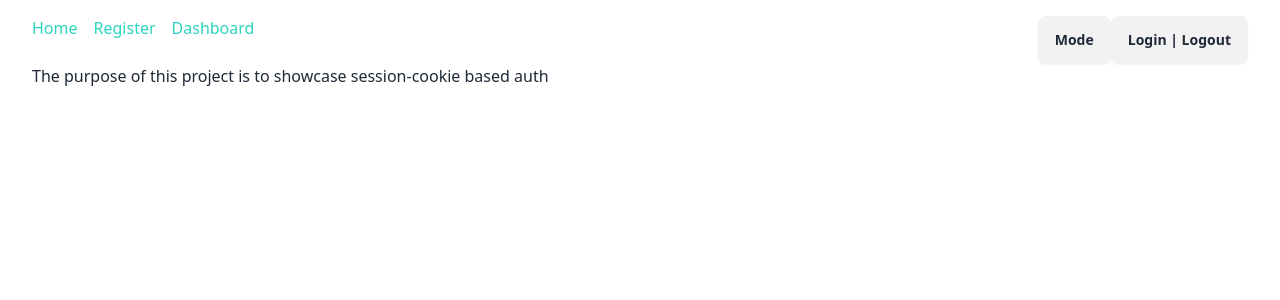
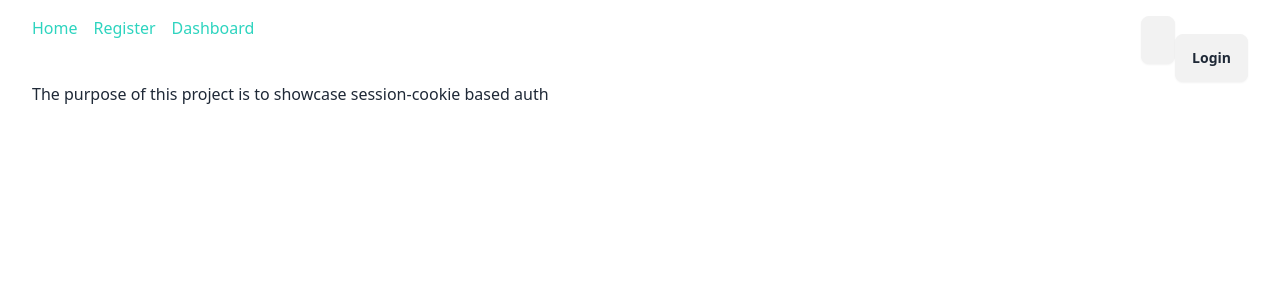
Before and after one commit to bisw4sh/Express-Practice, a React (Vite) app in the folder 11 session-auth/frontend/: page / in a window 1280 px wide. Shown: the top 300 px of the page. Built offline with nearby package versions, Linux system fonts and the light colour scheme.

Commit message:
session ui function

```diff
--- a/11 session-auth/frontend/package.json
+++ b/11 session-auth/frontend/package.json
@@ -10,6 +10,8 @@
     "preview": "vite preview"
   },
   "dependencies": {
+    "@types/js-cookie": "^3.0.6",
+    "js-cookie": "^3.0.5",
     "react": "^18.2.0",
     "react-dom": "^18.2.0",
     "react-router-dom": "^6.21.1"
--- a/11 session-auth/frontend/src/App.tsx
+++ b/11 session-auth/frontend/src/App.tsx
@@ -4,6 +4,7 @@ import {
   Route,
   RouterProvider,
 } from "react-router-dom";
+import AuthContext from "./context/AuthContext";
 
 import Navbar from "./components/Navbar";
 import Dashboard from "./pages/Dashboard";
@@ -23,5 +24,9 @@ const router = createBrowserRouter(
 );
 
 export default function App() {
-  return <RouterProvider router={router}></RouterProvider>;
+  return (
+    <AuthContext>
+      <RouterProvider router={router}></RouterProvider>
+    </AuthContext>
+  );
 }
--- a/11 session-auth/frontend/src/components/Navbar.tsx
+++ b/11 session-auth/frontend/src/components/Navbar.tsx
@@ -1,6 +1,14 @@
 import { Outlet, NavLink } from "react-router-dom";
+import { userContext, AuthContextType } from "../context/AuthContext";
+import { useContext } from "react";
 
 export default function Navbar() {
+  const { user, setUser } = useContext(userContext) as AuthContextType;
+
+  const handleLogOut = async () => {
+    await fetch("/api/logout");
+    setUser("");
+  };
   return (
     <div className="px-8 py-4">
       <nav className="w-full flex justify-between">
@@ -25,13 +33,16 @@ export default function Navbar() {
           </NavLink>
         </div>
         <div>
-
-        <button className="btn">
-          Mode
-        </button>
-        <button className="btn">
-          <NavLink to='login'>Login | Logout</NavLink>
-        </button>
+          <button className="btn capitalize">{user}</button>
+          <button className="btn">
+            {!user ? (
+              <NavLink to="login">Login</NavLink>
+            ) : (
+              <span className="btn" onClick={handleLogOut}>
+                Logout
+              </span>
+            )}
+          </button>
         </div>
       </nav>
       <Outlet />
--- /dev/null
+++ b/11 session-auth/frontend/src/context/AuthContext.tsx
@@ -0,0 +1,21 @@
+import { createContext, useState } from "react";
+
+export interface AuthContextType {
+  user: string;
+  setUser: (user: string) => void;
+}
+
+export const userContext = createContext<AuthContextType | null>(null);
+
+export default function AuthContext({
+  children,
+}: {
+  children: React.ReactNode;
+}) {
+  const [user, setUser] = useState<string>("");
+  return (
+    <userContext.Provider value={{ user, setUser }}>
+      {children}
+    </userContext.Provider>
+  );
+}
--- a/11 session-auth/frontend/src/pages/Dashboard.tsx
+++ b/11 session-auth/frontend/src/pages/Dashboard.tsx
@@ -1,5 +1,25 @@
+import { useContext, useEffect } from "react";
+import { userContext, AuthContextType } from "../context/AuthContext";
+import Cookies from "js-cookie";
+
 export default function Dashboard() {
+  const { user, setUser } = useContext(userContext) as AuthContextType;
+
+  useEffect(() => {
+    const cookieUser = Cookies.get("data");
+    console.log(cookieUser);
+    const extractUsername = (response: string) => {
+      const match = response.match(/"user"\s*:\s*"([^"]+)"/);
+      return match ? match[1] : null;
+    };
+
+    setUser(extractUsername(cookieUser as string) as string);
+    // console.log(user)
+  }, []);
+
   return (
-    <div>Dashboard</div>
-  )
+    <div>
+      Welcome, <span className="capitalize">{user}</span>
+    </div>
+  );
 }
--- a/11 session-auth/frontend/src/pages/Login.tsx
+++ b/11 session-auth/frontend/src/pages/Login.tsx
@@ -1,4 +1,4 @@
-import { Link } from "react-router-dom";
+import { Link, useNavigate } from "react-router-dom";
 import { useState, ChangeEvent, FormEvent } from "react";
 
 interface FormDataType {
@@ -7,6 +7,7 @@ interface FormDataType {
 }
 
 export default function Login() {
+  const navigate = useNavigate();
   const [formData, setFormData] = useState<FormDataType>({
     user: "",
     password: "",
@@ -36,6 +37,7 @@ export default function Login() {
       user: "",
       password: "",
     });
+    navigate("/dashboard");
   };
 
   return (
```
Also changed, not shown: 2 other files (tests, documents, lock files or other folders).
